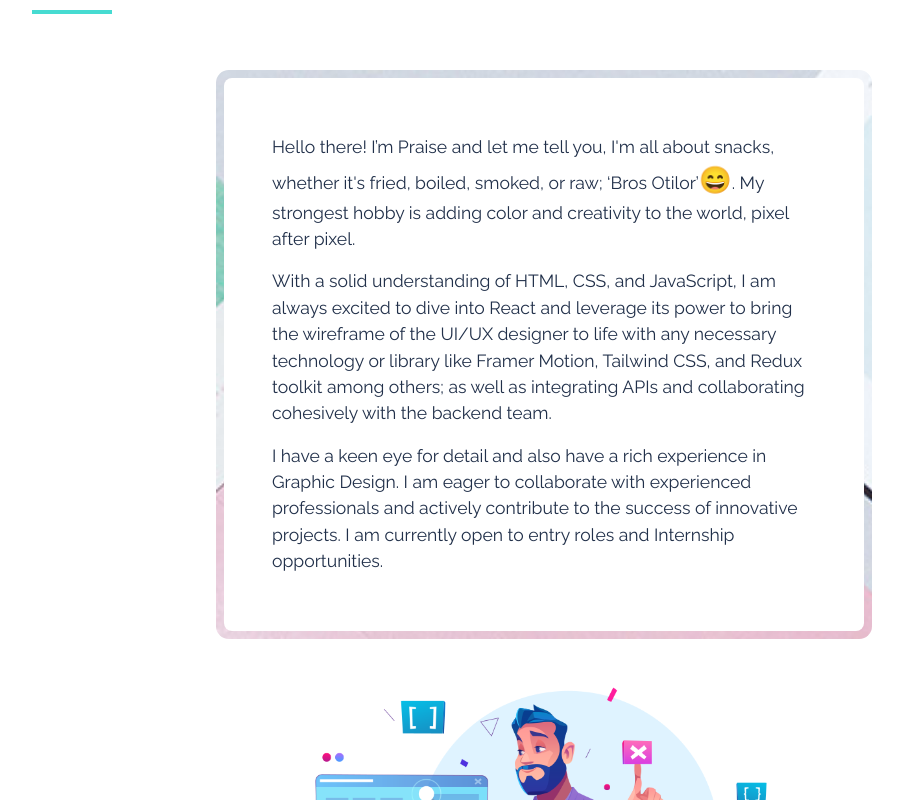
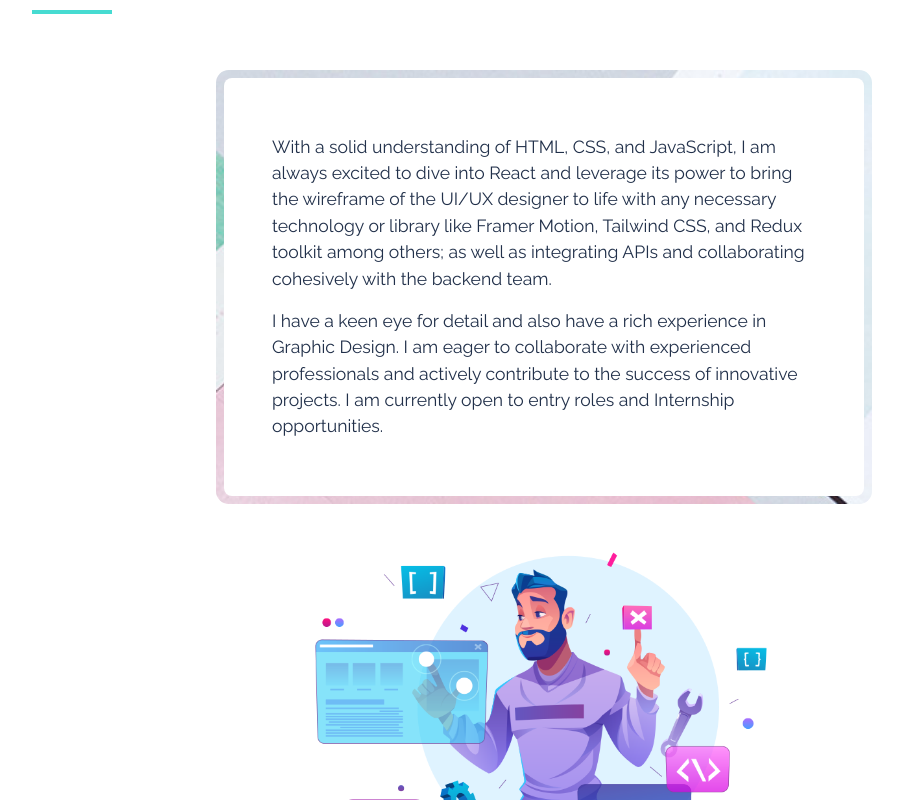
Before and after one commit to PraiseImmanuel/praise-portfolio, a React (Create React App) app: page / in a window 1280 px wide. Shown: the part 880-1680 px from the top of the page, without its empty margins (96-999 px from the left). Built offline with nearby package versions, Linux system fonts and the light colour scheme.

Commit message:
Modify Some stuffs

```diff
--- a/public/index.html
+++ b/public/index.html
@@ -55,7 +55,7 @@
             }
             gtag("js", new Date());
 
-            gtag("config", "G-723LX1HQF6");
+            gtag("config", "G-MJYKME7XLY");
         </script>
     </head>
     <body>
--- a/src/components/About.js
+++ b/src/components/About.js
@@ -14,21 +14,6 @@ const About = () => {
                     <div className="about-box-and-image">
                         <div className="about-box-border">
                             <div className="about-box">
-                                <p>
-                                    Hello there! I’m Praise and let me tell you,
-                                    I'm all about snacks, whether it's fried,
-                                    boiled, smoked, or raw; ‘Bros Otilor’
-                                    <span
-                                        role="img"
-                                        className="wave"
-                                        aria-label="wave"
-                                    >
-                                        😄
-                                    </span>
-                                    . My strongest hobby is adding color and
-                                    creativity to the world, pixel after pixel.
-                                </p>
-
                                 <p>
                                     With a solid understanding of HTML, CSS, and
                                     JavaScript, I am always excited to dive into
```
